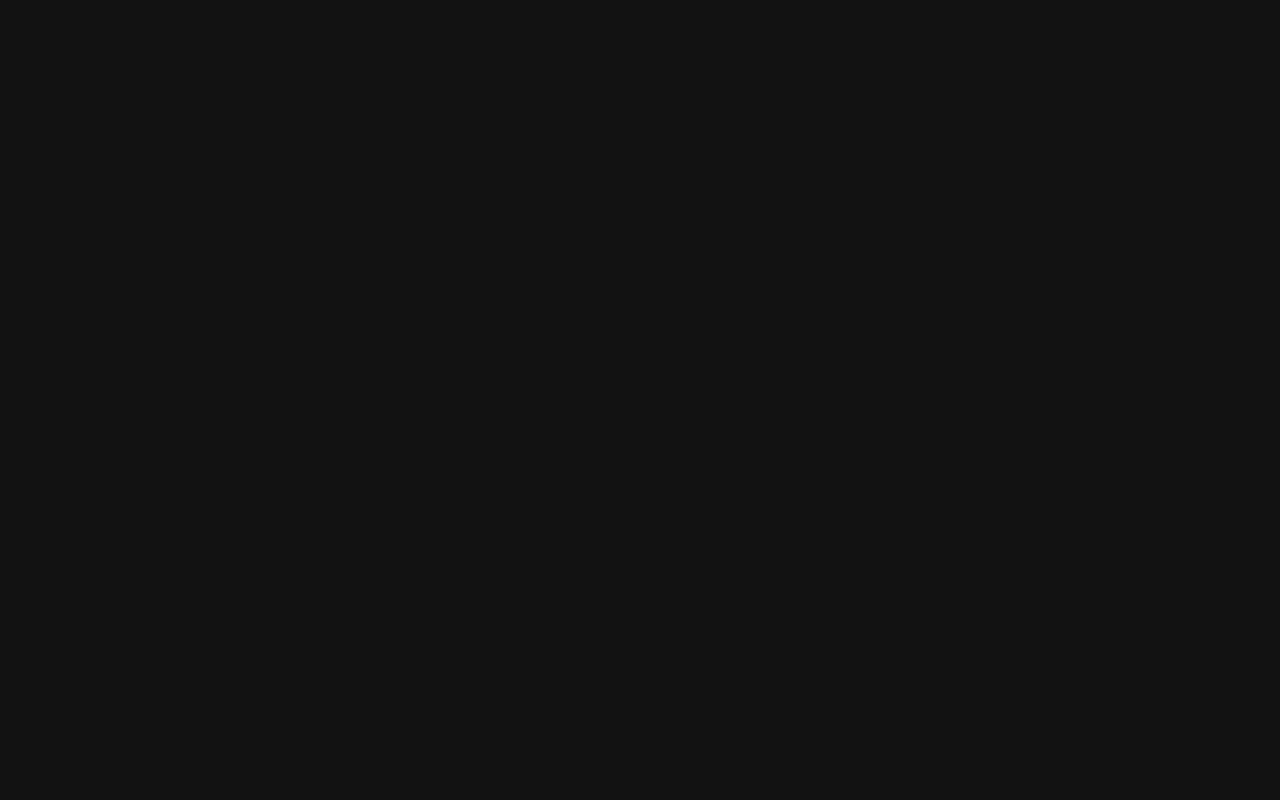
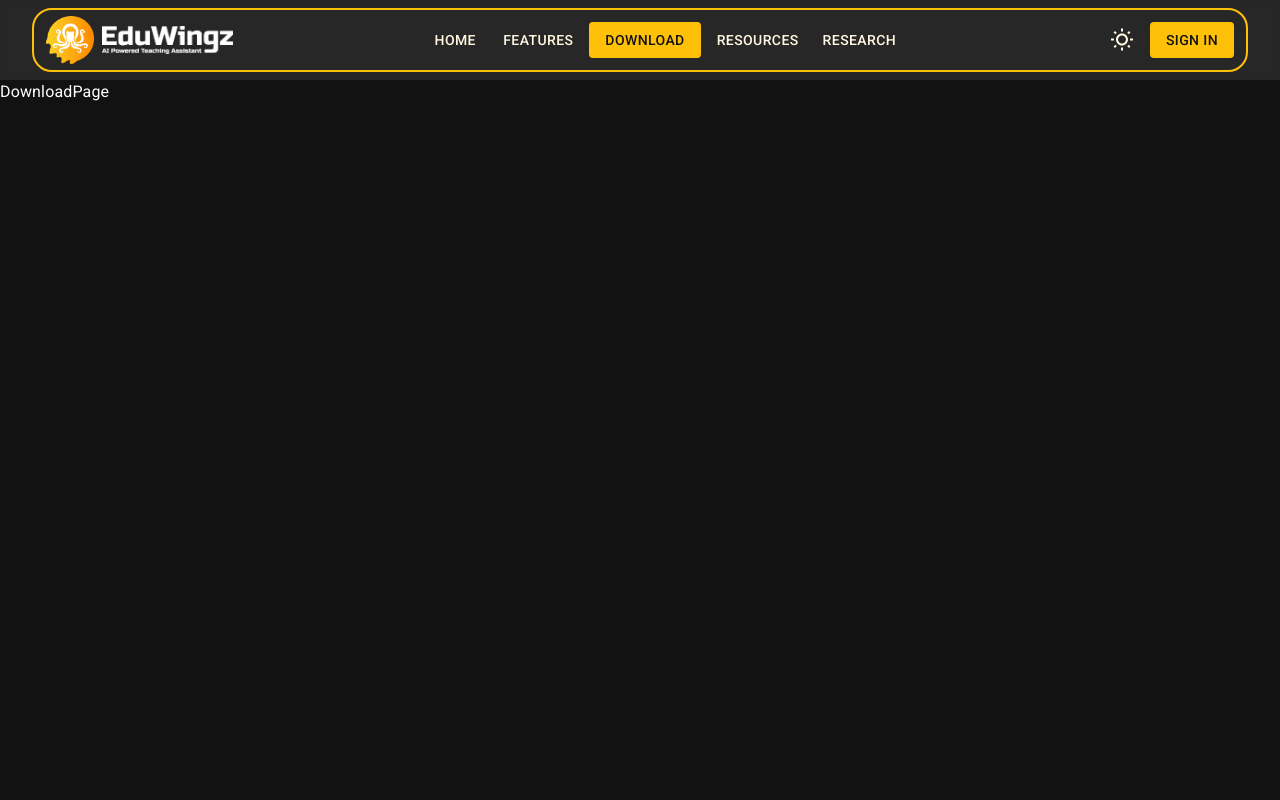
Before and after one commit to kasiranaweera/eduwingz, a React (Create React App) app in the folder frontend/: page /download in a window 1280 px wide. Before the commit this address had no page. Shown: the top 800 px of the page. Built offline with nearby package versions, Linux system fonts and the light colour scheme.

Commit message:
add new pages for Features, Download, Resources, and Research; update routing in commonRoutes

```diff
--- /dev/null
+++ b/frontend/src/pages/DownloadPage.jsx
@@ -0,0 +1,11 @@
+import React from 'react'
+
+const DownloadPage = () => {
+  return (
+    <div>
+      DownloadPage
+    </div>
+  )
+}
+
+export default DownloadPage
--- /dev/null
+++ b/frontend/src/pages/FeaturesPage.jsx
@@ -0,0 +1,11 @@
+import React from 'react'
+
+const FeaturesPage = () => {
+  return (
+    <div>
+      FeaturesPage
+    </div>
+  )
+}
+
+export default FeaturesPage
--- a/frontend/src/pages/HomePage.jsx
+++ b/frontend/src/pages/HomePage.jsx
@@ -5,9 +5,7 @@ import img from '../assets/img/asdasdadadada.jpg'
 const HomePage = () => {
   return (
     <Box>
-      <Box>
-        <img src={img} alt="random" style={{ filter: 'grayscale(1)', opacity: 0.1}}/>
-      </Box>
+
     </Box>
   );
 };
--- /dev/null
+++ b/frontend/src/pages/ResearchPage.jsx
@@ -0,0 +1,11 @@
+import React from 'react'
+
+const ResearchPage = () => {
+  return (
+    <div>
+      ResearchPage
+    </div>
+  )
+}
+
+export default ResearchPage
--- /dev/null
+++ b/frontend/src/pages/ResourcesPage.jsx
@@ -0,0 +1,11 @@
+import React from 'react'
+
+const ResourcesPage = () => {
+  return (
+    <div>
+      ResourcesPage
+    </div>
+  )
+}
+
+export default ResourcesPage
--- a/frontend/src/routes/commonRoutes.jsx
+++ b/frontend/src/routes/commonRoutes.jsx
@@ -1,4 +1,8 @@
 import HomePage from "../pages/HomePage";
+import FeaturesPage from "../pages/FeaturesPage"
+import DownloadPage from "../pages/DownloadPage"
+import ResourcesPage from "../pages/ResourcesPage"
+import ResearchPage from "../pages/ResearchPage"
 
 export const routesGen = {
   home: "/",
@@ -15,6 +19,26 @@ const commonRoutes = [
     element: <HomePage />,
     state: "home",
   },
+  {
+    path: "/features",
+    element: <FeaturesPage />,
+    state: "features",
+  },
+  {
+    path: "/download",
+    element: <DownloadPage />,
+    state: "download",
+  },
+  {
+    path: "/resources",
+    element: <ResourcesPage />,
+    state: "resources",
+  },
+  {
+    path: "/research",
+    element: <ResearchPage />,
+    state: "research",
+  },
 ];
 
 export default commonRoutes;
```
